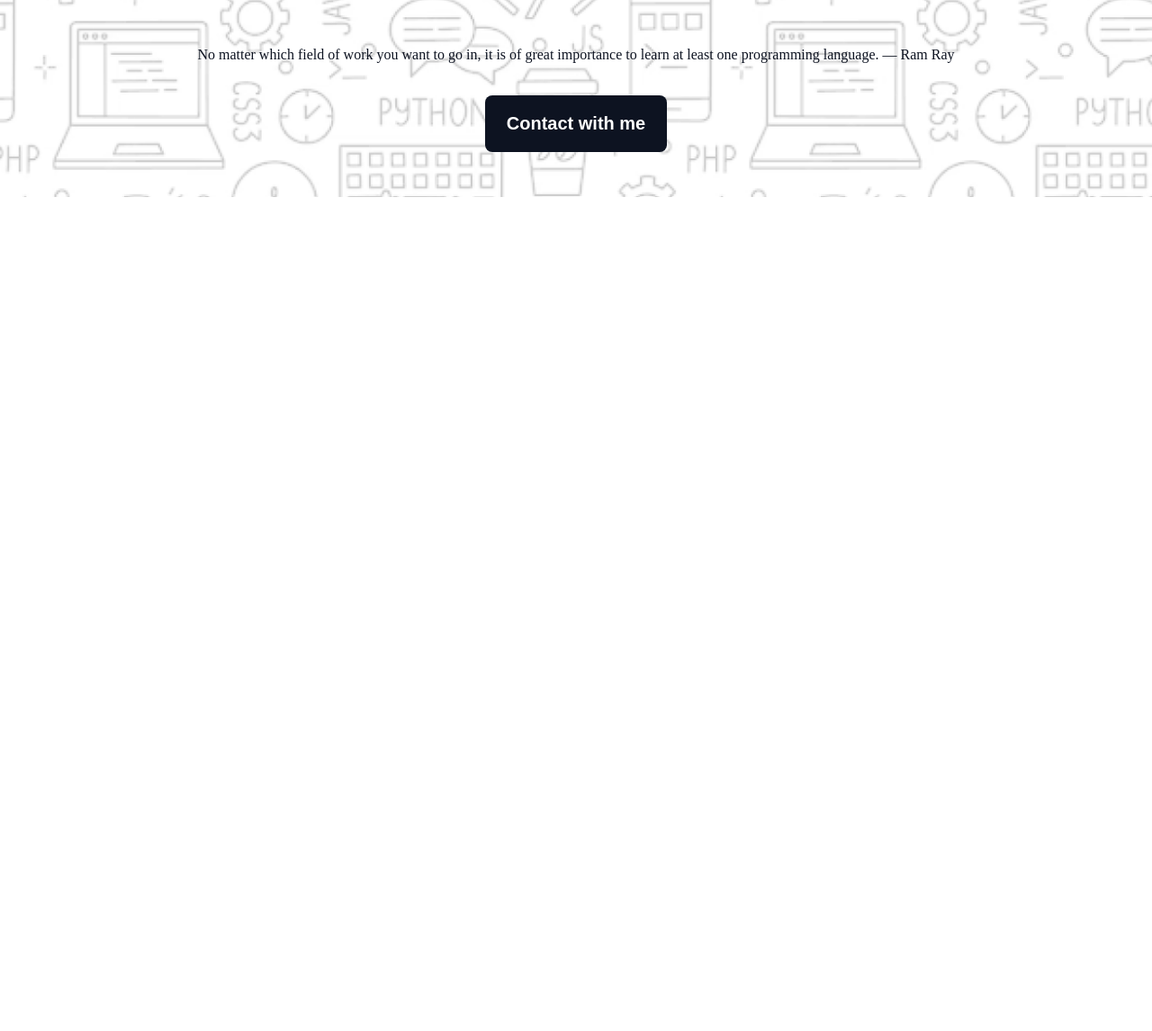
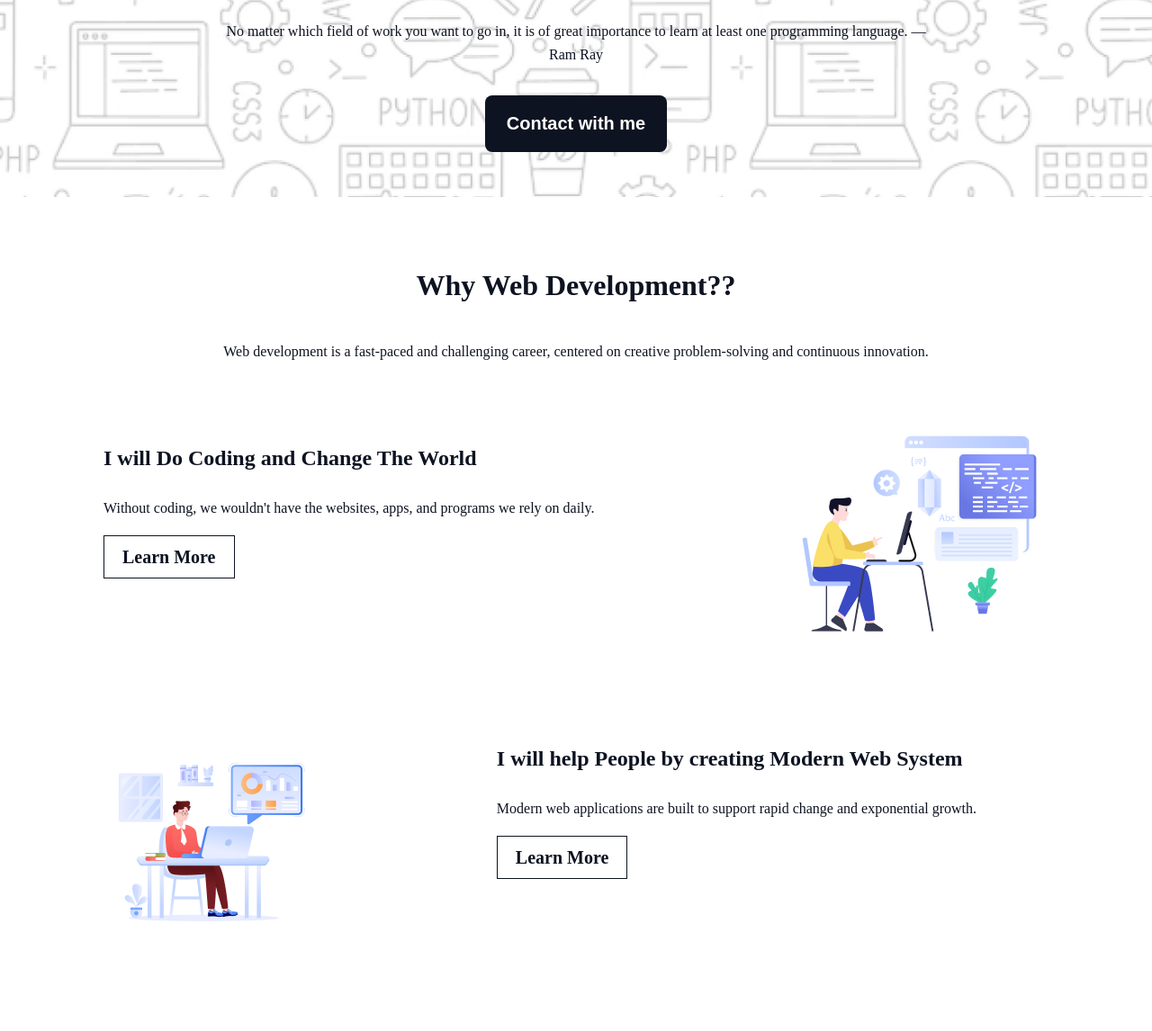
Before and after one commit to rayhan787/assignment-01, a plain HTML site: page index.html in a window 1280 px wide. Shown: the part 601-1747 px from the top of the page at 90% size. Before the commit the page ends 820 px from the top, so only its background shows below. Drawn offline with Linux system fonts and the light colour scheme; a web font is replaced by a local one.

Commit message:
why Web Development section design finished

```diff
--- a/css/style.css
+++ b/css/style.css
@@ -1,9 +1,22 @@
+
 *{
     margin: 0;
     padding: 0;
 }
 .fontstyle{
     font-family: "Azeret Mono", serif;
+}
+/* shared styles */
+.bodyWidth{
+    max-width: 1140px;
+    margin: 0 auto;
+}
+.content_description{
+    font-size: 16px;
+    font-weight: 400;
+    line-height: 26px;
+    color: #0D1321;
+    padding: 32px 47px;
 }
 /* navbar style */
 .navbar{
@@ -45,7 +58,7 @@
     padding: 30px 0;
 }
 .banner-content .bannerimg{
-    padding: 23px 0;
+    margin-bottom: 20px;
 }
 .banner-content .banner_title{
     font-size: 45px;
@@ -54,13 +67,7 @@
     color: #0D1321;
     padding: 24px 0;
 }
-.banner-content .banner_description{
-    font-size: 16px;
-    font-weight: 400;
-    line-height: 26px;
-    color: #0D1321;
-    padding: 32px 0;
-}
+
 .banner-content .btn input{
     font-size:20px;
     font-weight: 600;
@@ -71,3 +78,53 @@
     border-radius: 8px;
     margin-bottom: 20px;
 }
+/* why development section styles */
+
+.whyDevelopmentContainer{
+    padding: 80px 0;
+}
+.whyDevelopmentContent{
+    text-align: center;
+}
+.whyDevelopmentContent .contentTitle{
+    font-size: 32px;
+    font-weight: 800;
+    color: #0D1321;
+    margin-bottom: 10px;
+}
+.developmentcard{
+    display: flex;
+    justify-content: space-between;
+    padding: 45px;
+}
+.cardContent{
+    margin-right: 130px;
+    padding-right:80px ;
+}
+.cardContentTitle{
+    font-size: 24px;
+    line-height: 1.5;
+    font-weight: 700;
+    color: #0D1321;
+    padding: 10px 0;
+}
+.cardContenDescription{
+    padding: 15px 0;
+}
+.learnBtn{
+    margin-top: 15px;
+}
+.learnBtn a{
+    font-size: 20px;
+    font-weight: 600;
+    color: #0D1321;
+    text-decoration: none;
+    padding: 12px 20px;
+    border: 1px solid #0D1321;
+}
+.cardImgExtra{
+    margin-right: 100px;
+}
+.cardContentExtra{
+    margin-right: 0;
+}
--- a/index.html
+++ b/index.html
@@ -23,7 +23,7 @@
                     <img src="assets/Group.png" alt="">
                 </div>
                 <h2 class="banner_title">"In the near future, I hope to become a Developer."</h2>
-                <p class="banner_description">No matter which field of work you want to go in, it is of great importance to learn at least one programming language. ― Ram Ray</p>
+                <p class="content_description">No matter which field of work you want to go in, it is of great importance to learn at least one programming language. ― Ram Ray</p>
                 <div class="btn">
                     <input  type="button" value="Contact with me">
                 </div>
@@ -31,7 +31,38 @@
         </section>
     </header>
     <main>
-
+        <section class="bodyWidth">
+            <div class="whyDevelopmentContainer">
+                <div class="whyDevelopmentContent">
+                    <h2 class="contentTitle">Why Web Development??</h2>
+                    <p class="content_description">Web development is a fast-paced and challenging career, centered on creative problem-solving and continuous innovation.</p>
+                </div>
+                <div class="developmentcard">
+                    <div class="cardContent">
+                        <h3 class="cardContentTitle">I will Do Coding and Change The World</h3>
+                        <p class="cardContenDescription content_description">Without coding, we wouldn't have the websites, apps, and programs we rely on daily.</p>
+                        <div class="learnBtn"><a href="">Learn More</a></div>
+                    </div>
+                    <div class="cardImg"><img src="assets/Layer_1.png" alt=""></div>
+                </div>
+                <div class="developmentcard">
+                    <div class="cardImg cardImgExtra"><img src="assets/Group 3.png" alt=""></div>
+                    <div class="cardContent cardContentExtra">
+                        <h3 class="cardContentTitle">I will help People by creating Modern Web System</h3>
+                        <p class="cardContenDescription content_description">Modern web applications are built to support rapid change and exponential growth.</p>
+                        <div class="learnBtn"><a href="">Learn More</a></div>
+                    </div>
+                </div>
+                <div class="developmentcard">
+                    <div class="cardContent">
+                        <h3 class="cardContentTitle">How does coding help in the real world?</h3>
+                        <p class="cardContenDescription content_description">enables a computer programmer to tell computers how to perform specific tasks and solve complex problems.</p>
+                        <div class="learnBtn"><a href="">Learn More</a></div>
+                    </div>
+                    <div class="cardImg"><img src="assets/Group 4.png" alt=""></div>
+                </div>
+            </div>
+        </section>
     </main>
     <footer>
 
```
